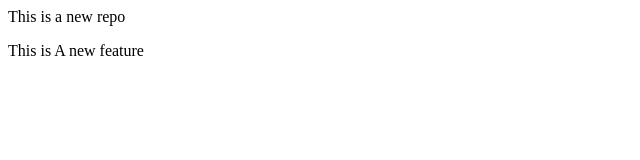
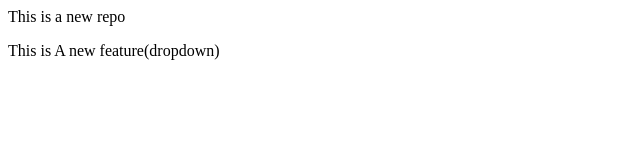
Before and after one commit to mirror-As/LocalRepo, a plain HTML site: page index.html in a window 1280 px wide. Shown: the full height of the page, 0-640 px from the left. Drawn offline with Linux system fonts and the light colour scheme.

```diff
--- a/index.html
+++ b/index.html
@@ -1,2 +1,2 @@
 <p>This is a new repo</p>
-<p>This is A new feature</p>
+<p>This is A new feature(dropdown)</p>
```
